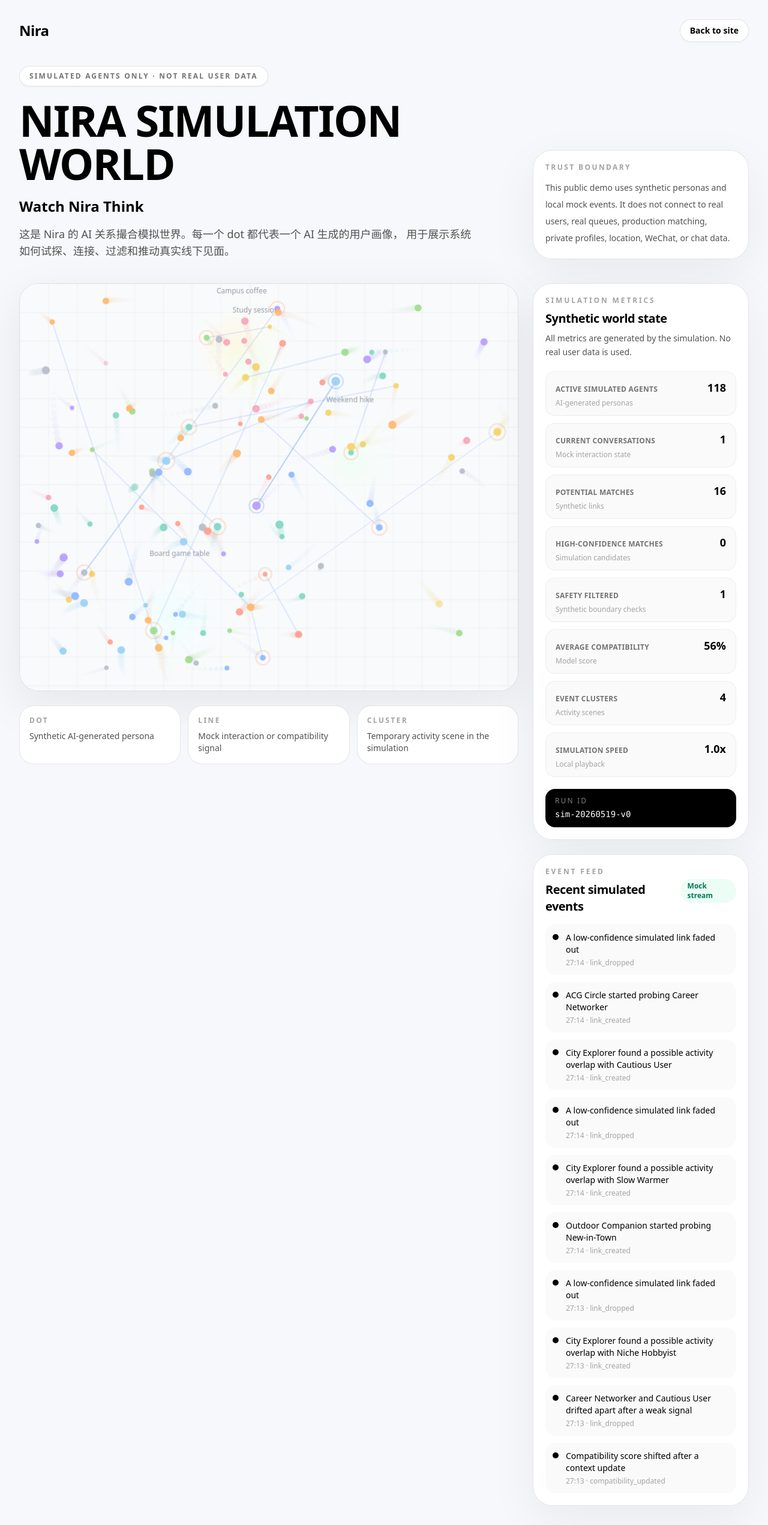
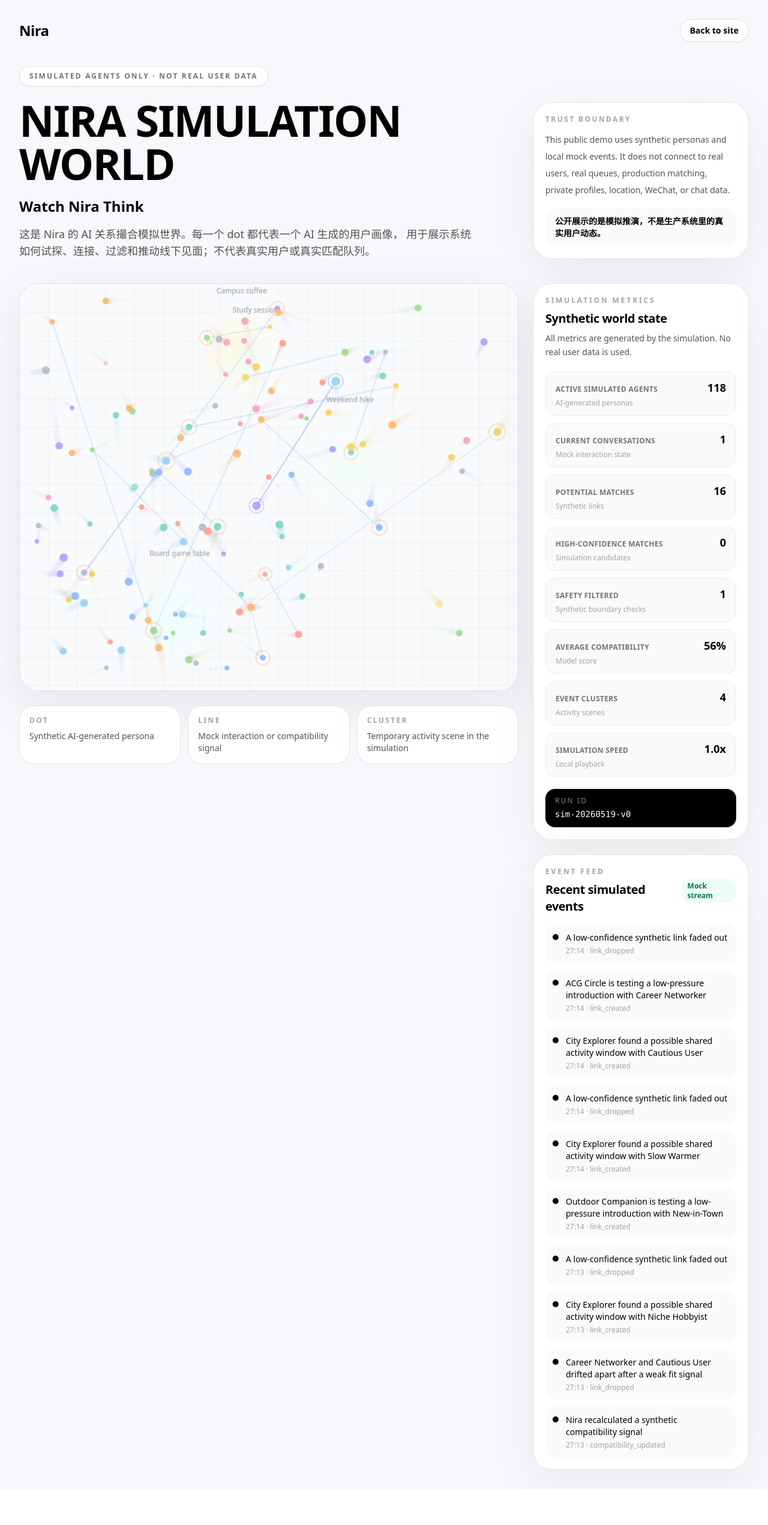
Before and after one commit to rawpaper123/nira, a Next.js app: page /simulation in a window 1280 px wide. Shown: the whole page at 60% size. After the commit the page ends 2482 px from the top, so only its background shows below. Built offline with nearby package versions, Linux system fonts and the light colour scheme.

Commit message:
polish: refine simulation world demo

```diff
--- a/app/simulation/page.tsx
+++ b/app/simulation/page.tsx
@@ -30,7 +30,7 @@
             </p>
             <p className="mt-4 max-w-3xl text-base leading-8 text-neutral-600 sm:text-lg">
               这是 Nira 的 AI 关系撮合模拟世界。每一个 dot 都代表一个 AI 生成的用户画像，
-              用于展示系统如何试探、连接、过滤和推动真实线下见面。
+              用于展示系统如何试探、连接、过滤和推动线下见面；不代表真实用户或真实匹配队列。
             </p>
           </div>
 
@@ -42,6 +42,9 @@
               This public demo uses synthetic personas and local mock events. It does not connect to real users,
               real queues, production matching, private profiles, location, WeChat, or chat data.
             </p>
+            <div className="mt-4 rounded-2xl bg-neutral-50 px-4 py-3 text-sm font-semibold text-black">
+              公开展示的是模拟推演，不是生产系统里的真实用户动态。
+            </div>
           </div>
         </header>
 
--- a/components/simulation/mockSimulation.ts
+++ b/components/simulation/mockSimulation.ts
@@ -37,26 +37,26 @@
 const EVENT_COPY: Record<SimulationEventType, string[]> = {
   agent_joined: [
     "A synthetic persona joined the simulation",
-    "New AI-generated profile entered the world",
+    "New AI-generated profile entered the simulation world",
   ],
   link_created: [
-    "{a} started probing {b}",
-    "{a} found a possible activity overlap with {b}",
+    "{a} is testing a low-pressure introduction with {b}",
+    "{a} found a possible shared activity window with {b}",
   ],
   conversation_started: [
-    "{a} and {b} moved into a simulated conversation",
-    "{a} tested meeting context with {b}",
+    "{a} and {b} moved into a simulated context check",
+    "{a} is exploring meeting context with {b}",
   ],
   compatibility_updated: [
-    "Compatibility score shifted after a context update",
-    "Nira recalculated a synthetic pair score",
+    "Nira recalculated a synthetic compatibility signal",
+    "A simulated pair score changed after context shifted",
   ],
   link_dropped: [
-    "{a} and {b} drifted apart after a weak signal",
-    "A low-confidence simulated link faded out",
+    "{a} and {b} drifted apart after a weak fit signal",
+    "A low-confidence synthetic link faded out",
   ],
   match_candidate_created: [
-    "High-confidence activity match detected",
+    "Nira found a possible activity-based match",
     "{a} and {b} became a simulated match candidate",
   ],
   safety_filtered: [
@@ -64,8 +64,8 @@
     "Boundary mismatch prevented a synthetic connection",
   ],
   event_cluster_created: [
-    "Event cluster formed around {cluster}",
-    "Synthetic activity scene opened: {cluster}",
+    "Synthetic activity scene formed around {cluster}",
+    "AI personas entered a {cluster} scenario",
   ],
 };
 
```
